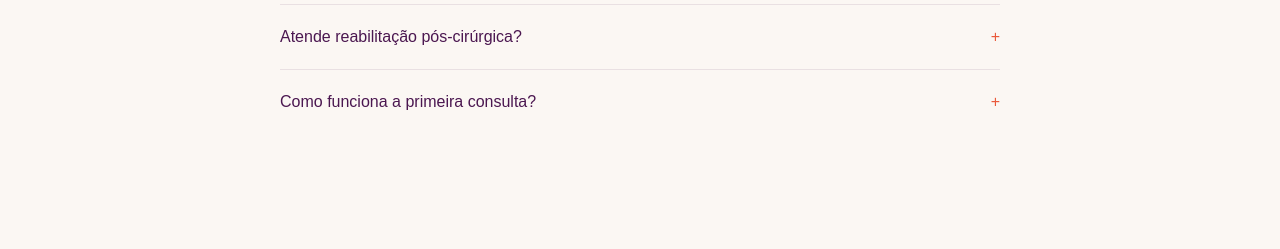
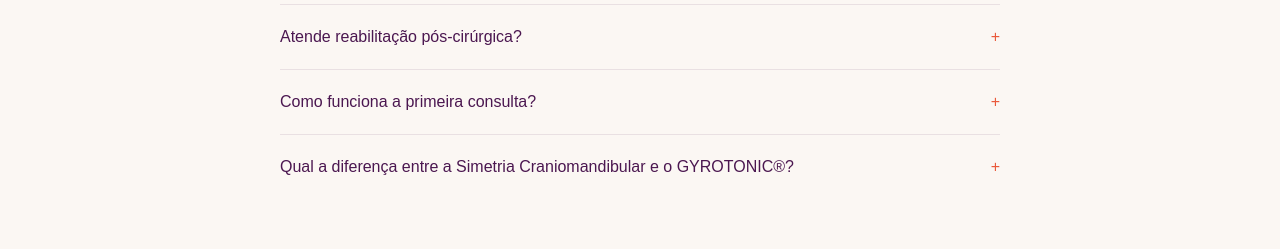
Before and after one commit to unicain/robertaquinn, a React (Vite) app: page / in a window 1280 px wide. Shown: the part 7260-7509 px from the top of the page. Built offline with nearby package versions, Linux system fonts and the light colour scheme; no server answers; the HTML template or start-up script is replaced by a standard one; a web font is replaced by a local one.

Commit message:
feat: add new FAQ item about treatment comparison
Include a new question and answer explaining the difference and relationship between Simetria Craniomandibular and GYROTONIC® methods.

```diff
--- a/src/components/FAQ.tsx
+++ b/src/components/FAQ.tsx
@@ -25,6 +25,11 @@ const PERGUNTAS = [
     pergunta: "Como funciona a primeira consulta?",
     resposta:
       "Começa com uma avaliação de movimento e postura, para entender a queixa e o objetivo antes de propor qualquer plano de atendimento.",
+  },
+  {
+    pergunta: "Qual a diferença entre a Simetria Craniomandibular e o GYROTONIC®?",
+    resposta:
+      "São abordagens complementares e integradas. A Simetria Craniomandibular é uma terapia manual passiva realizada na maca, composta por 26 manobras craniofasciais que realinham o eixo da cabeça, mandíbula e cervical. O GYROTONIC® é um trabalho ativo de movimento tridimensional (circular e em espirais) que desenvolve força, flexibilidade e consciência corporal. Primeiro organizamos o eixo do corpo de forma passiva; depois, gravamos essa nova postura através do movimento ativo.",
   },
 ];
 
```
Also changed, not shown: 1 other file (tests, documents, lock files or other folders).
